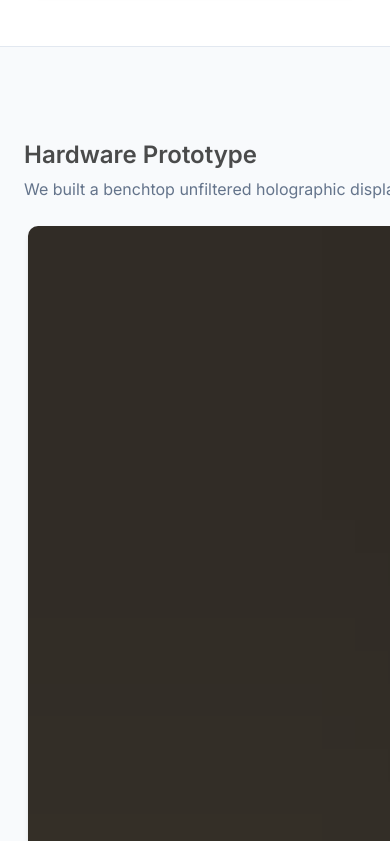
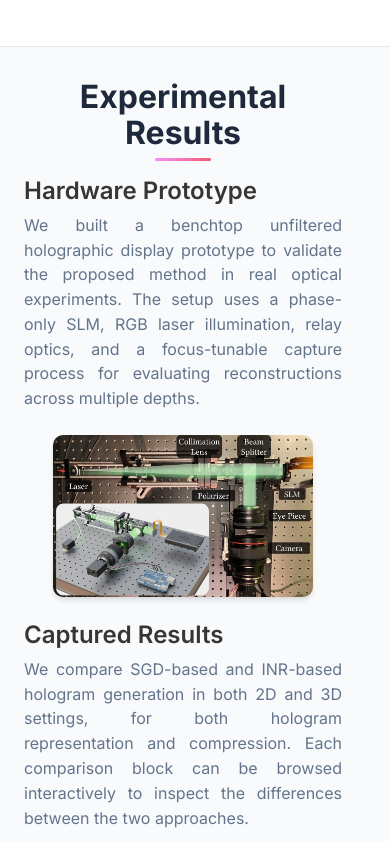
Before and after one commit to banhyunmin/edge_holography, a plain HTML site: page index.html in a window 390 px wide. Shown: the part 2689-3530 px from the top of the page. Drawn offline with nearby package versions, Linux system fonts and the light colour scheme; some icons are missing.

Commit message:
update for mobile

```diff
--- a/index.html
+++ b/index.html
@@ -305,7 +305,7 @@
     </section>
 
     <!-- Experimental Results -->
-    <section class="section hero is-light">
+    <section class="section is-light results-section">
       <div class="container is-max-desktop">
         <div class="columns is-centered">
           <div class="column is-full-width">
--- a/static/css/index.css
+++ b/static/css/index.css
@@ -765,6 +765,21 @@
   text-align: center;
 }
 
+/* Prevent flex column width blow-up from carousel internals */
+.results-section .columns {
+  width: 100%;
+}
+
+.results-section .column.is-full-width {
+  min-width: 0;
+  width: 100%;
+  flex: 0 0 100%;
+}
+
+.results-section .result-compare-block {
+  overflow: hidden;
+}
+
 .comparison-carousel {
   max-width: 580px;
   margin: 0 auto;
@@ -942,3 +957,34 @@
     line-height: 1.45;
   }
 }
+
+/* Final mobile override for hardware setup figure */
+.results-section {
+  display: block;
+  background: var(--background-secondary);
+  border-top: 1px solid var(--border-color);
+  border-bottom: 1px solid var(--border-color);
+  overflow: visible;
+}
+
+.results-section > .container.is-max-desktop {
+  width: 100%;
+  min-width: 0;
+}
+
+@media screen and (max-width: 768px) {
+  .results-section .content.has-text-centered > img.hardware-image {
+    display: block;
+    width: min(88vw, 320px);
+    max-width: 100%;
+    height: auto;
+    margin-left: auto;
+    margin-right: auto;
+  }
+}
+
+@media screen and (max-width: 480px) {
+  .results-section .content.has-text-centered > img.hardware-image {
+    width: min(84vw, 260px);
+  }
+}
--- a/static/js/index.js
+++ b/static/js/index.js
@@ -147,8 +147,8 @@
   bulmaCarousel.attach('#focus-carousel', {
     slidesToScroll: 1,
     slidesToShow: 1,
-    loop: true,
-    infinite: true,
+        loop: false,
+        infinite: false,
     autoplay: false,
     pagination: false,
     navigation: true,
@@ -158,8 +158,8 @@
   bulmaCarousel.attach('.comparison-carousel', {
     slidesToScroll: 1,
     slidesToShow: 1,
-    loop: true,
-    infinite: true,
+        loop: false,
+        infinite: false,
     autoplay: false,
     pagination: false,
     navigation: true,
```
